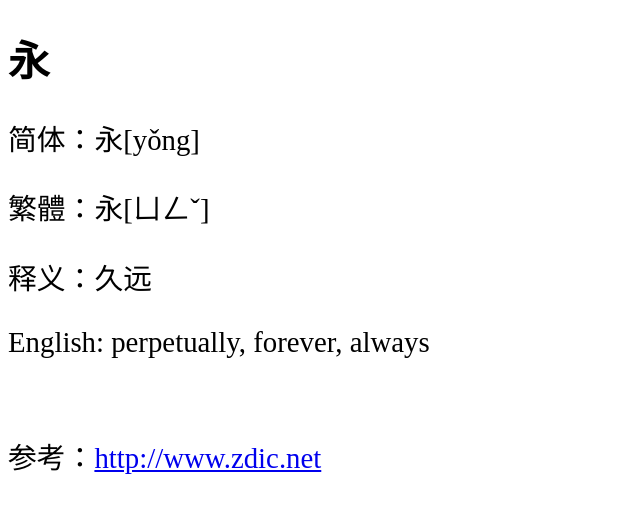
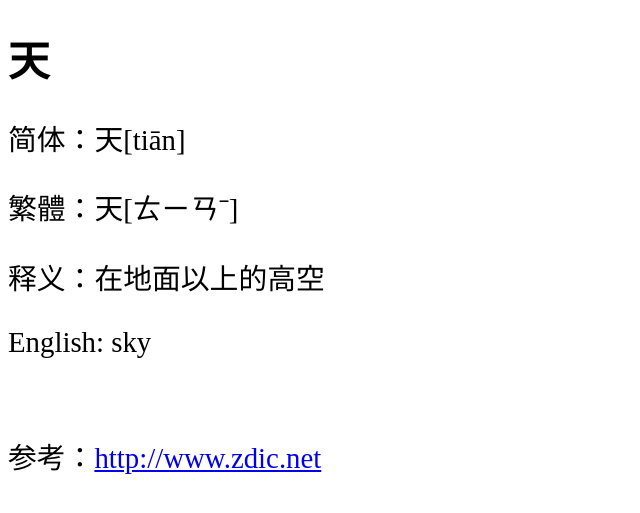
Before and after one commit to shengzhe/livecalligraphy, a Jekyll site: the page built from _posts/2012-08-31-LanTing-87.html, in a window 1280 px wide. Shown: the top 513 px of the page, without its empty margins (0-640 px from the left). Built offline with Jekyll 4.4.1, drawn with Linux system fonts in a browser that asks for light colours; Markdown is read by kramdown in place of the engine named in the settings.

Commit message:
Update 2012-08-31-LanTing-87.html

```diff
--- a/_posts/2012-08-31-LanTing-87.html
+++ b/_posts/2012-08-31-LanTing-87.html
@@ -1,11 +1,11 @@
 ---
 layout: default
-title: 兰亭集序第1个字 (1st character of Lan Ting)
+title: 兰亭集序第87个字 (87th character of Lan Ting)
 ---
-<h1>永</h1>
-<p>简体：永[yǒng]</p>
-<p>繁體：永[ㄩㄥˇ]</p>
-<p>释义：久远</p>
-<p>English: perpetually, forever, always</p>
+<h1>天</h1>
+<p>简体：天[tiān]</p>
+<p>繁體：天[ㄊㄧㄢˉ]</p>
+<p>释义：在地面以上的高空</p>
+<p>English: sky</p>
 <br/>
-<p>参考：<a href="http://www.zdic.net/zd/zi/ZdicE6ZdicB0ZdicB8.htm">http://www.zdic.net</a></p>
+<p>参考：<a href="http://www.zdic.net/zd/zi/ZdicE5ZdicA4ZdicA9.htm">http://www.zdic.net</a></p>
```
